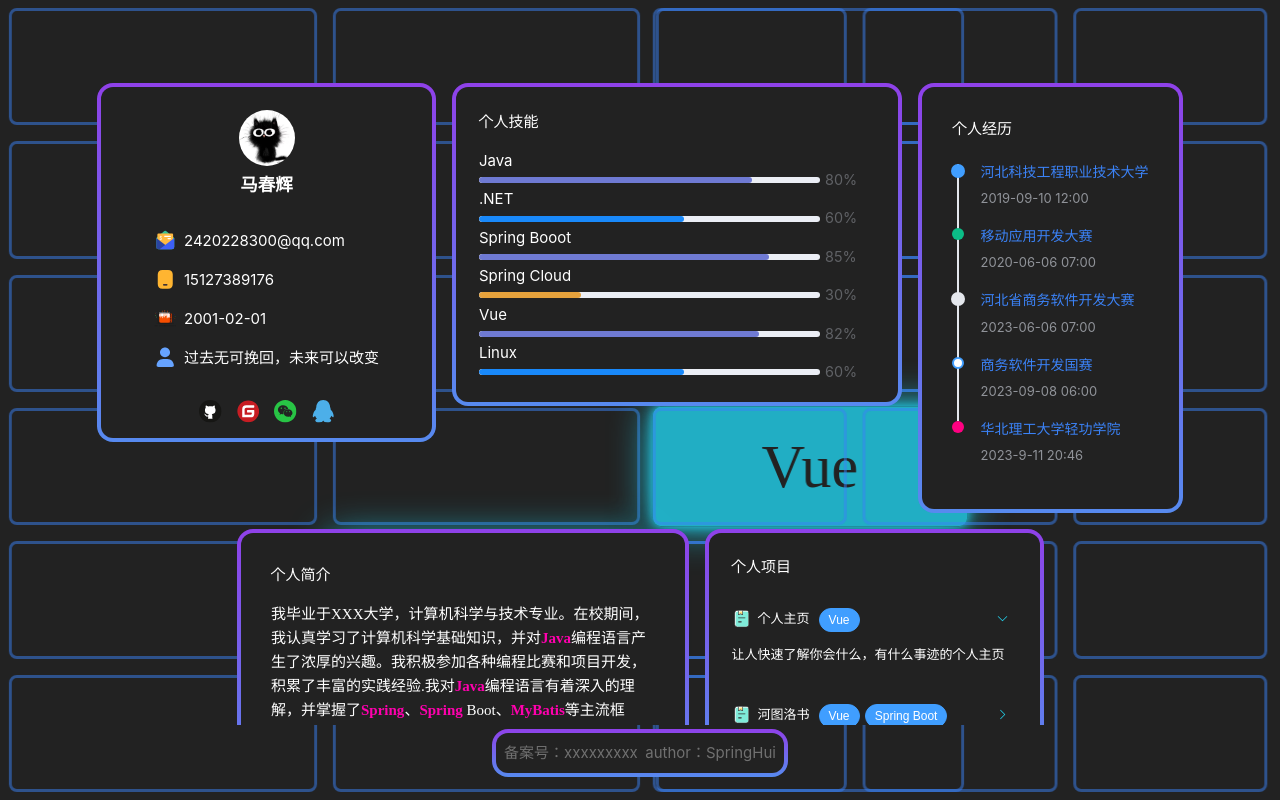
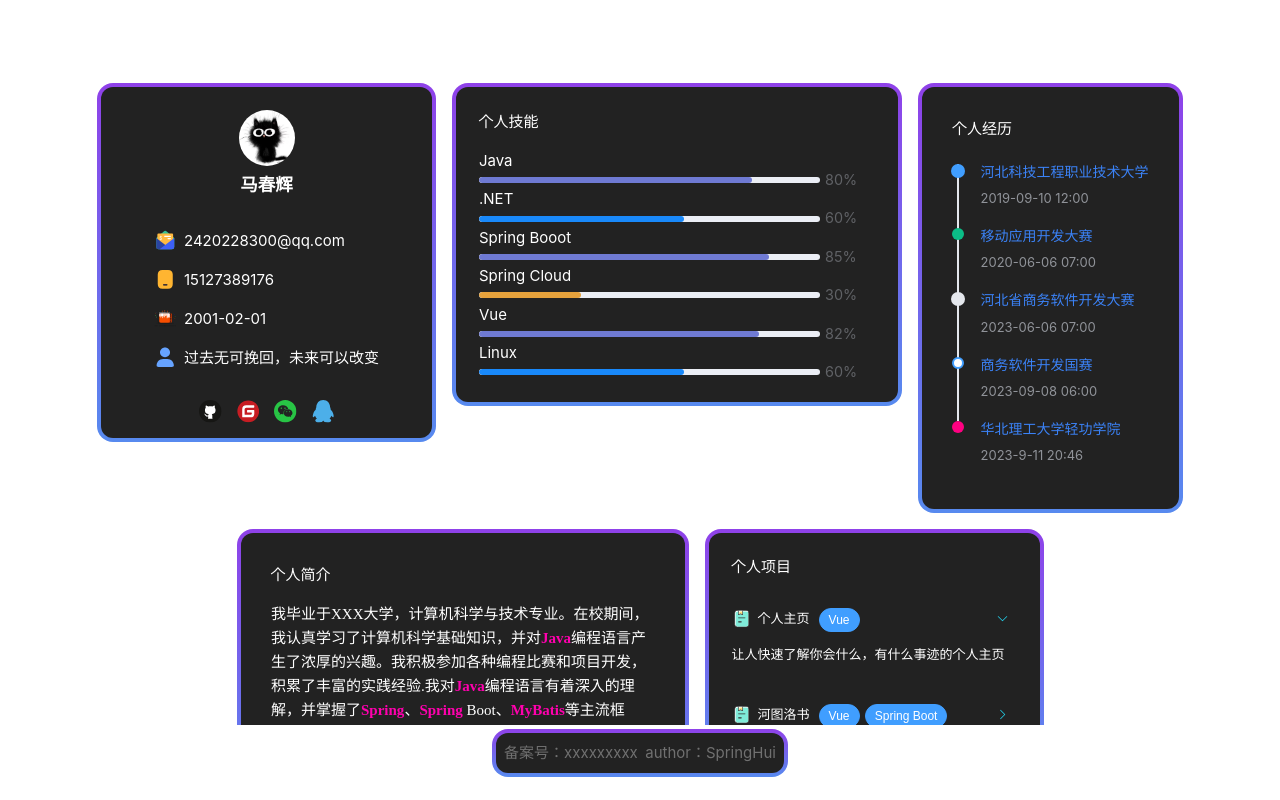
Before and after one commit to hui3215/hui-homepage, a Vue app: page / in a window 1280 px wide. Built offline with nearby package versions, Linux system fonts and the light colour scheme; a web font is replaced by a local one; what vue3-draggable-resizable would draw is missing.

Commit message:
测试github工作流

```diff
--- a/src/views/Home.vue
+++ b/src/views/Home.vue
@@ -1,6 +1,6 @@
 <template>
   <div class="main-container">
-    <BackgroundImage class="bg" />
+    <BackgroundImage class="bg" style="display: none"/>
     <div class="container" style="pointer-events: none">
       <el-scrollbar :height="height" style="pointer-events: auto">
         <div class="container-inner">
```
